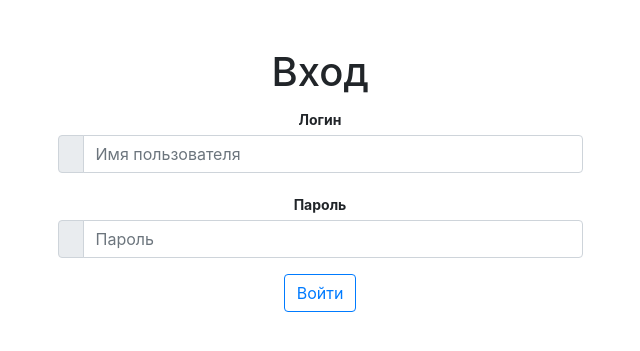
After one commit to ArmaniEt/final_exam, a Django app: page /auth/login/ in a window 1280 px wide. The commit adds this page. Shown: the top 351 px of the page, without its empty margins (320-960 px from the left). Run offline with Django 3.2, Linux system fonts and the light colour scheme; some libraries are stand-ins or nearby versions.

Commit message:
Plugged custom django login, created webapp urls with main page

```diff
--- a/exam_project/exam_project/settings.py
+++ b/exam_project/exam_project/settings.py
@@ -13,6 +13,8 @@ https://docs.djangoproject.com/en/2.2/ref/settings/
 import os
 
 # Build paths inside the project like this: os.path.join(BASE_DIR, ...)
+from django.urls import reverse_lazy
+
 BASE_DIR = os.path.dirname(os.path.dirname(os.path.abspath(__file__)))
 
 
@@ -124,5 +126,7 @@ STATICFILES_DIRS = (
     os.path.join(BASE_DIR, 'static'),
 )
 
-# for production
 STATIC_ROOT = os.path.join(BASE_DIR, 'staticfiles')
+LOGIN_URL = reverse_lazy('login')
+LOGIN_REDIRECT_URL = reverse_lazy('webapp:main_page')
+LOGOUT_REDIRECT_URL = reverse_lazy('login')
--- a/exam_project/exam_project/urls.py
+++ b/exam_project/exam_project/urls.py
@@ -15,7 +15,10 @@ Including another URLconf
 """
 from django.contrib import admin
 from django.urls import path
+from django.urls import include
 
 urlpatterns = [
     path('admin/', admin.site.urls),
+    path('', include('webapp.urls')),
+    path('auth/', include('django.contrib.auth.urls')),
 ]
--- /dev/null
+++ b/exam_project/webapp/templates/registration/login.html
@@ -0,0 +1,60 @@
+{% load staticfiles %}
+<!doctype html>
+<html lang="ru">
+<head>
+    <meta charset="UTF-8">
+    <meta name="viewport"
+          content="width=device-width, user-scalable=no, initial-scale=1.0, maximum-scale=1.0, minimum-scale=1.0">
+    <meta http-equiv="X-UA-Compatible" content="ie=edge">
+    <title>{% block title %}{% endblock %}</title>
+    <link rel="stylesheet" type="text/css" href="{% static 'css/bootstrap.css' %}">
+    <link rel="stylesheet" type="text/css" href="{% static 'css/main.css' %}">
+    <script src="{% static 'js/jquery-3.3.1.min.js' %}"></script>
+    {% block styles %}{% endblock %}
+</head>
+<body>
+<div class="container">
+    <div class="content-center" style="text-align: -webkit-center">
+        <h1 class="text-center mt-5">Вход</h1>
+        <form action="{% url 'login' %}" method="post" class="form-css">
+            {% csrf_token %}
+            {% if form.errors %}
+                <p class="form-text text-danger text-center error-text">Введено неверное имя пользователя или
+                    пароль</p>
+            {% endif %}
+            <input type="hidden" name="next" value="{{ next }}">
+            <div class="form-group">
+                <label for="username" class="col-sm-2 col-form-label col-form-label-sm">
+                    <span class="font-weight-bold">Логин</span></label>
+                <div class="col-sm-6 input-group">
+                    <div class="input-group-prepend">
+                        <div class="input-group-text"><I class="fas fa-user"></I></div>
+                    </div>
+                    <input id="username" name="username"
+                           class="form-control shadow-none"
+                           placeholder="Имя пользователя"
+                           value="{% if form.username.value %}{{ form.username.value }}{% endif %}">
+                </div>
+            </div>
+            <div class="form-group">
+                <label type="password" for="password"
+                       class="col-sm-2 col-form-label col-form-label-sm"><span
+                        class="font-weight-bold">Пароль</span></label>
+                <div class="col-sm-6 input-group">
+                    <div class="input-group-prepend">
+                        <div class="input-group-text"><I class="fas fa-lock"></I></div>
+                    </div>
+                    <input id="password" name="password" type="password"
+                           class="form-control shadow-none"
+                           placeholder="Пароль"
+                           value="{% if form.password.value %}{{ form.password.value }}{% endif %}">
+                </div>
+            </div>
+            <div class="text-center">
+                <button type="submit" class="btn btn-outline-primary text-decoration-none shadow-none">Войти</button>
+            </div>
+        </form>
+    </div>
+</div>
+</body>
+</html>
--- /dev/null
+++ b/exam_project/webapp/urls.py
@@ -0,0 +1,8 @@
+from django.urls import path
+from webapp.views import MainPage
+app_name = 'webapp'
+
+
+urlpatterns = [
+    path('', MainPage.as_view(), name='main_page')
+]
--- a/exam_project/webapp/views.py
+++ b/exam_project/webapp/views.py
@@ -1,3 +1,7 @@
+from django.contrib.auth.mixins import LoginRequiredMixin
 from django.shortcuts import render
+from django.views.generic import ListView, TemplateView
 
-# Create your views here.
+
+class MainPage(LoginRequiredMixin, TemplateView):
+    template_name = 'main.html'
```
Also changed, not shown: exam_project/webapp/templates/base.html (+33 -28 lines), exam_project/webapp/templates/main.html (added, +8 -0 lines).
